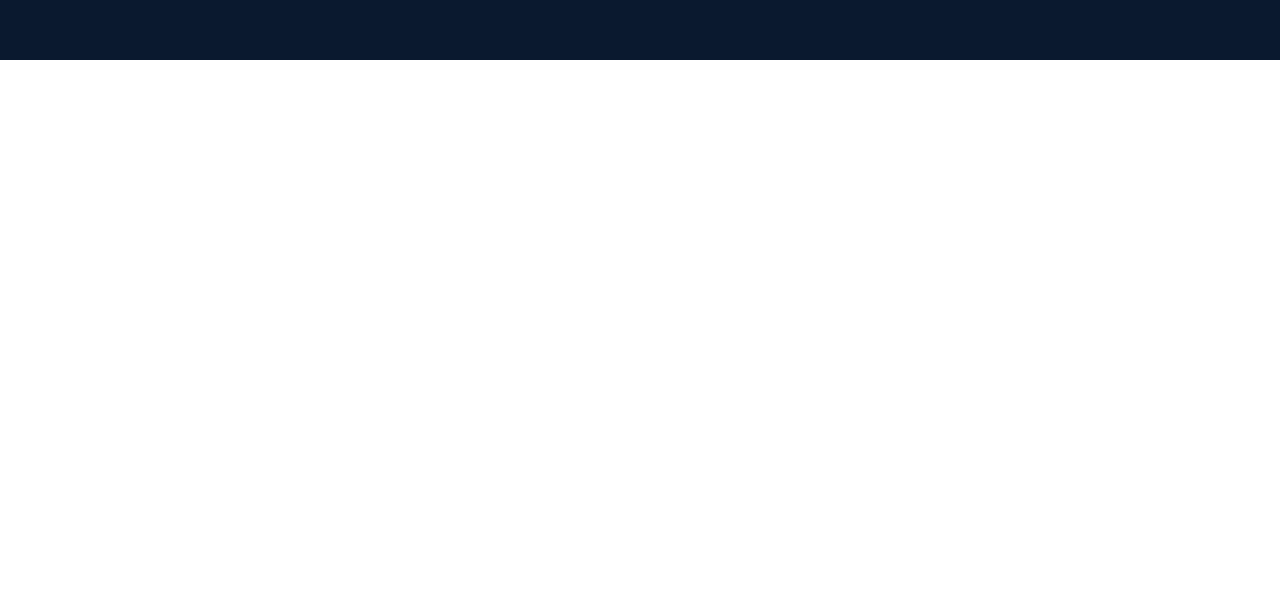
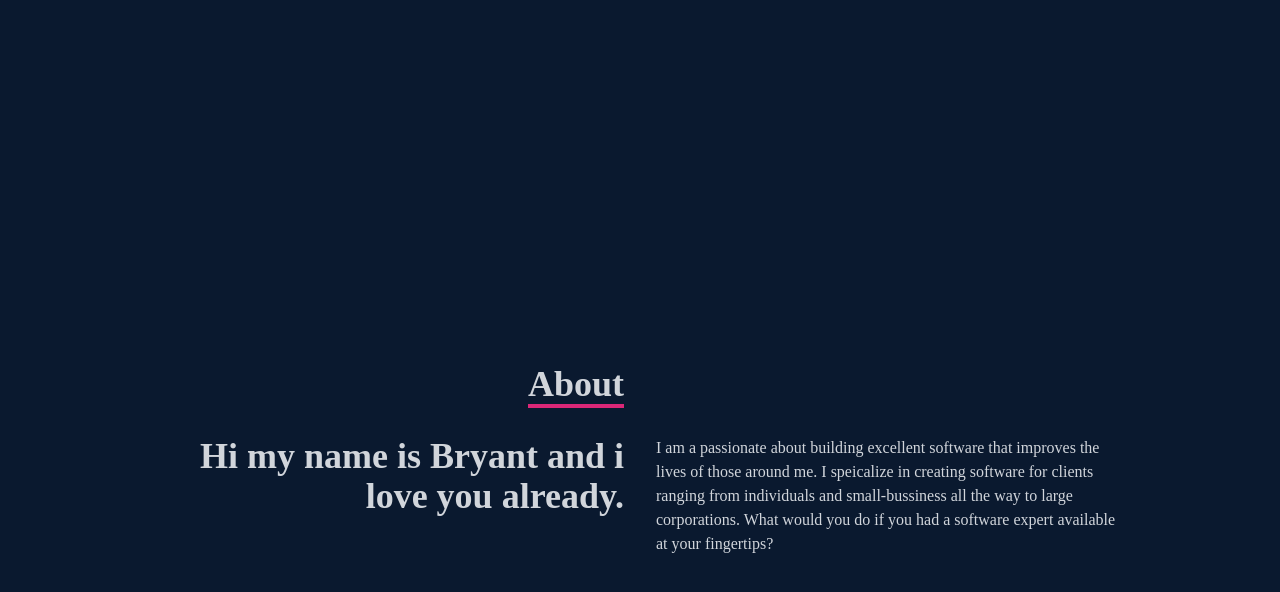
Before and after one commit to almanza1112/my-portfolio, a React (Create React App) app: page / in a window 1280 px wide. Shown: the part 740-1332 px from the top of the page. Before the commit the page ends 800 px from the top, so only its background shows below. Built offline with nearby package versions, Linux system fonts and the light colour scheme.

Commit message:
About section completed

```diff
--- a/src/components/About.jsx
+++ b/src/components/About.jsx
@@ -2,7 +2,29 @@
 
 const About = () => {
   return (
-    <div>
+    <div name='about' className='w-full h-screen bg-[#0a192f] text-gray-300'>
+        <div className='flex flex-col justify-center items-center w-full h-full'>
+            <div className='max-w-[1000px] w-full grid grid-cols-2 gap-8'>
+                <div className='sm:text-right pb-8 pl-4'>
+                    <p className='text-4xl font-bold inline border-b-4 border-pink-600'>About</p>
+                </div>
+                <div>
+
+                </div>
+            </div>
+            <div className='max-w-[1000px] w-full grid sm:grid-cols-2 gap-8 px-4'>
+                <div className='sm:text-right text-4xl font-bold '>
+                    <p>Hi my name is Bryant and i love you already.</p>
+                </div>
+                <div>
+                    <p>I am a passionate about building excellent software that improves the lives
+                        of those around me. I speicalize in creating software for clients ranging
+                        from individuals and small-bussiness all the way to large corporations.
+                        What would you do if you had a software expert available at your fingertips?</p>
+                </div>
+            </div>
+
+        </div>
 
 
     </div>
```
